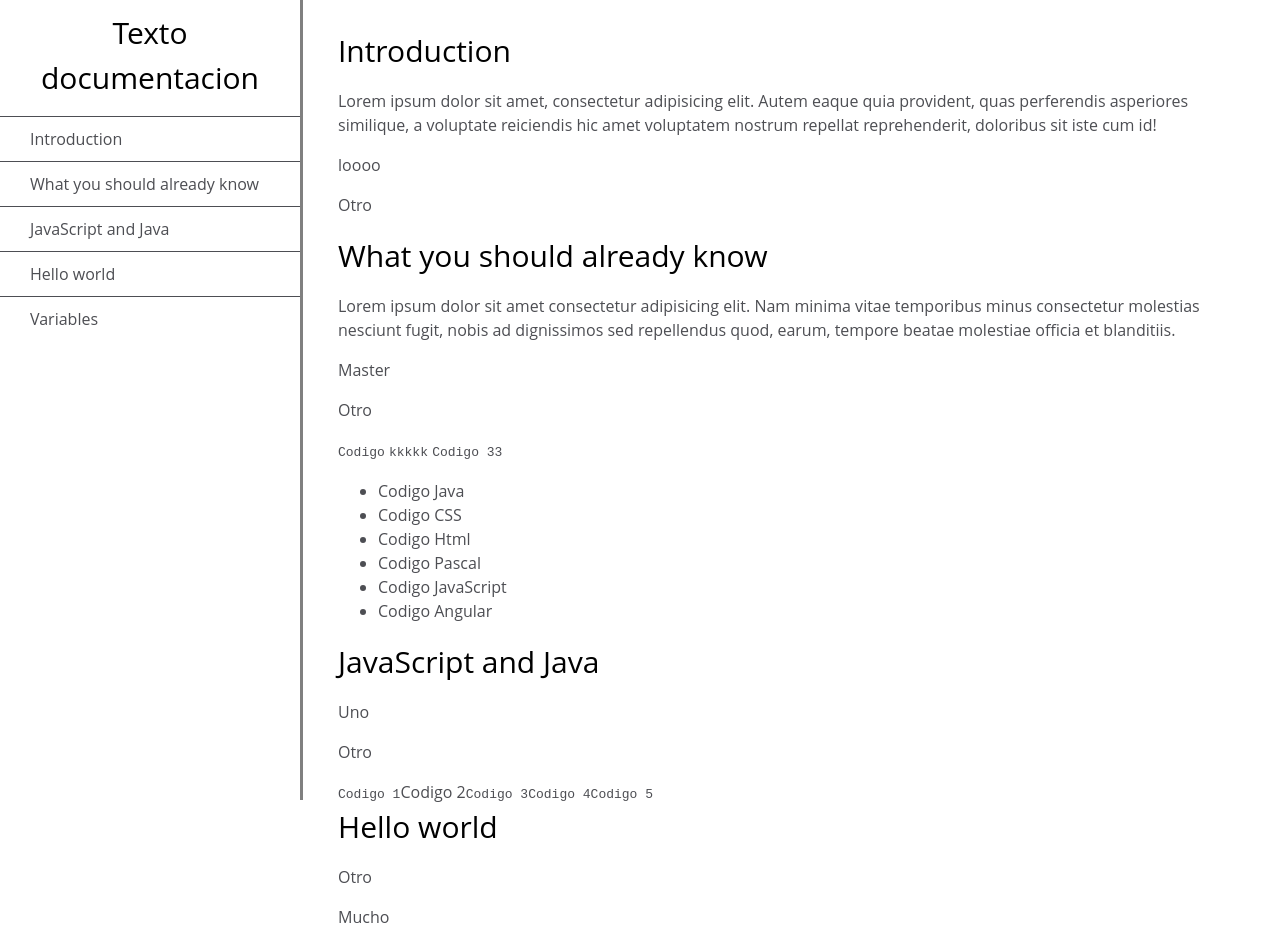
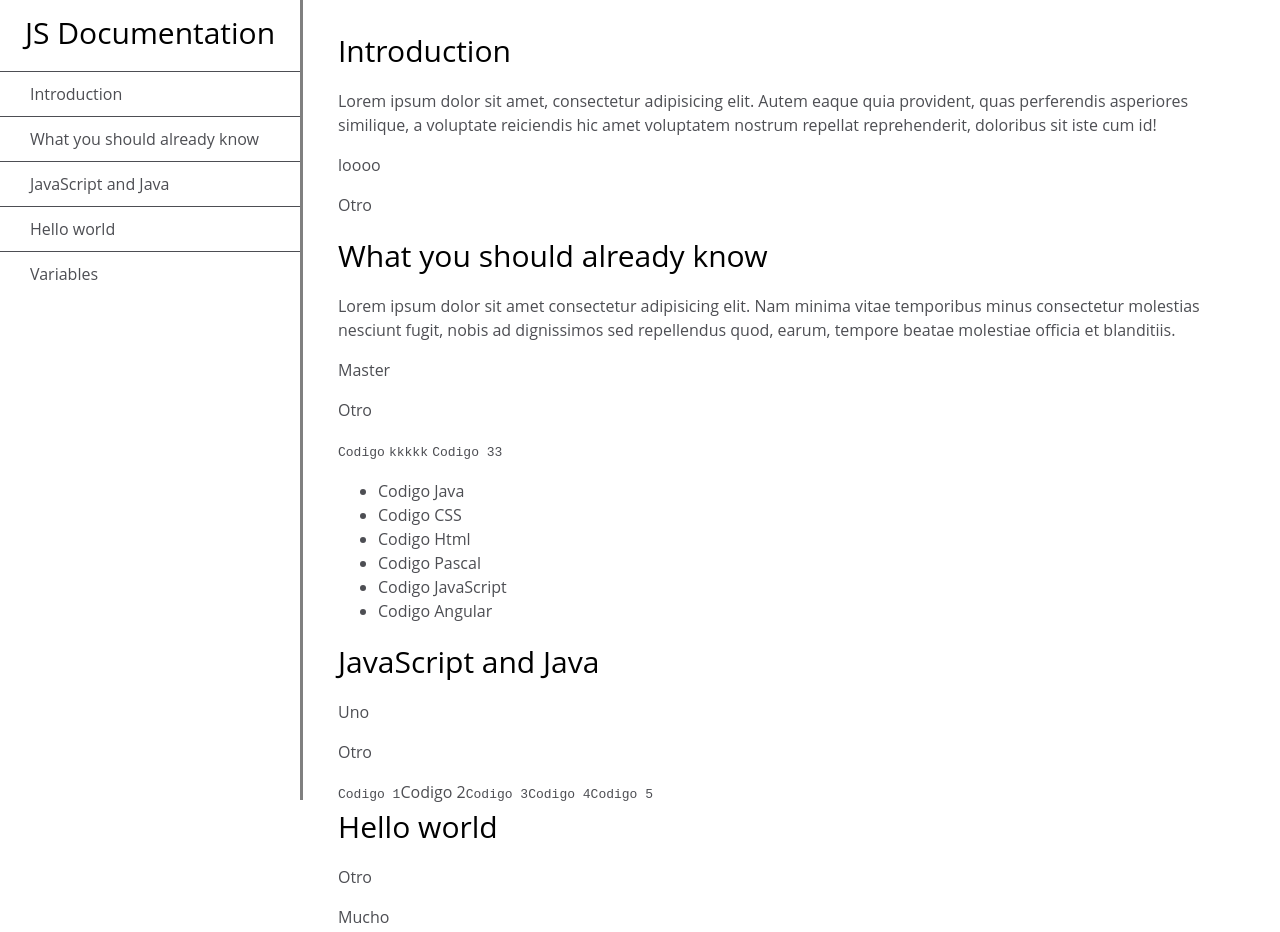
Before and after one commit to Rhulk/product-landing, a plain HTML site: page technical-documentation/technical.htm in a window 1280 px wide. Shown: the top 932 px of the page. Drawn offline with Linux system fonts and the light colour scheme.

Commit message:
Update technical.htm

```diff
--- a/technical-documentation/technical.htm
+++ b/technical-documentation/technical.htm
@@ -16,7 +16,7 @@
 </head>
 <body>
 <nav id="navbar">
-    <header>Texto documentacion</header>
+    <header>JS Documentation</header>
     <ul>
         <li><a href="#Introduction" class="nav-link">Introduction</a></li>
         <li><a href="#What_you_should_already_know" class="nav-link">What you should already know</a></li>
```
